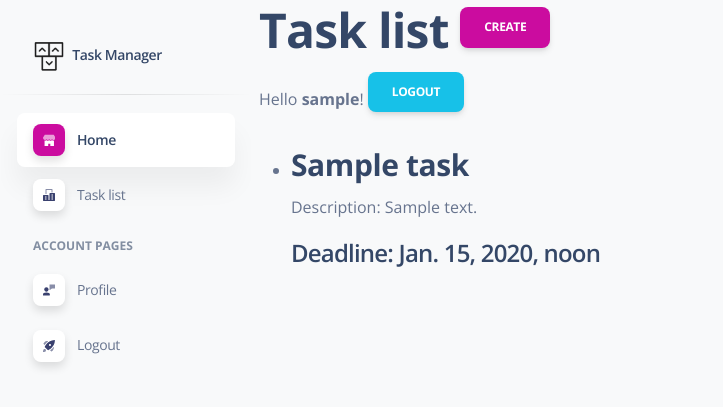
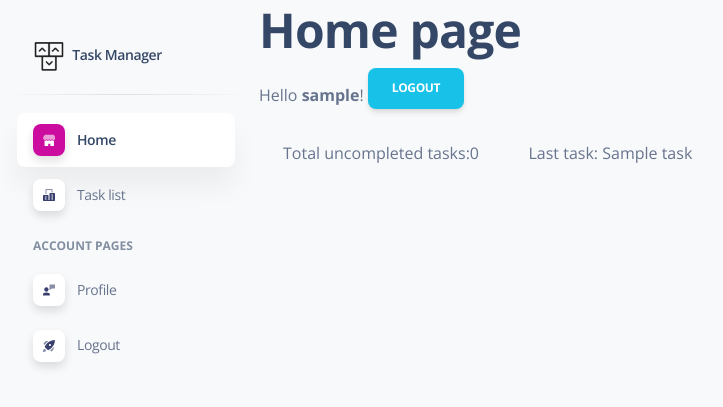
Before and after one commit to bezhevets/company_task_manager, a Django app: page / in a window 1280 px wide. Shown: the top 407 px of the page, without its empty margins (15-738 px from the left). Run offline with Django 4.2, Linux system fonts and the light colour scheme; a user stored in the database is signed in; tables that the repository leaves empty hold one stand-in row (values such as "Sample post"); some libraries are stand-ins or nearby versions.

Commit message:
Added and create index page, added a search form for the task list, access to the site is restricted to authorized users only.

```diff
--- a/cabinet/urls.py
+++ b/cabinet/urls.py
@@ -1,9 +1,10 @@
 from django.urls import path
 
-from cabinet.views import TaskListView, TaskCreateView, TaskUpdateView, TaskDetailView, TaskDeleteView
+from cabinet.views import TaskListView, TaskCreateView, TaskUpdateView, TaskDetailView, TaskDeleteView, index
 
 urlpatterns = [
-    path("", TaskListView.as_view(), name="task-list"),
+    path("", index, name="index"),
+    path("tasks/", TaskListView.as_view(), name="task-list"),
     path(
         "task/create/",
         TaskCreateView.as_view(),
--- a/cabinet/views.py
+++ b/cabinet/views.py
@@ -1,36 +1,70 @@
+from django.contrib.auth.decorators import login_required
+from django.contrib.auth.mixins import LoginRequiredMixin
 from django.shortcuts import render
 from django.urls import reverse_lazy
 from django.views import generic
 
+from cabinet.forms import TaskSearchForm
 from cabinet.models import Task
 
 
-# Create your views here.
+@login_required
+def index(request) -> str:
+    all_task = Task.objects.all()
+
+    num_not_completed_task = all_task.filter(is_completed=False).count()
+    last_task = all_task.last()
+    context = {
+        "num_not_completed_task": num_not_completed_task,
+        "last_task": last_task,
+        "all_task": all_task,
+    }
+
+    return render(request, "cabinet/index.html", context=context)
 
 
-class TaskListView(generic.ListView):
+class TaskListView(LoginRequiredMixin, generic.ListView):
     model = Task
-    queryset = Task.objects.all().select_related("task_type").prefetch_related("assignees__workers")
     template_name = "cabinet/task_list.html"
     context_object_name = "task_list"
 
+    def get_context_data(self, *, object_list=None, **kwargs):
+        context = super(TaskListView, self).get_context_data(**kwargs)
 
-class TaskCreateView(generic.CreateView):
+        name = self.request.GET.get("name", "")
+
+        context["search_form"] = TaskSearchForm(initial={"name": name})
+
+        return context
+
+    def get_queryset(self):
+        queryset = Task.objects.all().select_related("task_type").prefetch_related("assignees__workers")
+        form = TaskSearchForm(self.request.GET)
+
+        if form.is_valid():
+            return queryset.filter(
+                name__icontains=form.cleaned_data["name"]
+            )
+
+        return queryset
+
+
+class TaskCreateView(LoginRequiredMixin, generic.CreateView):
     model = Task
     fields = "__all__"
     success_url = reverse_lazy("cabinet:task-list")
 
 
-class TaskDetailView(generic.DetailView):
+class TaskDetailView(LoginRequiredMixin, generic.DetailView):
     model = Task
 
 
-class TaskUpdateView(generic.UpdateView):
+class TaskUpdateView(LoginRequiredMixin, generic.UpdateView):
     model = Task
     fields = ["description", "is_completed"]
     success_url = reverse_lazy("cabinet:task-list")
 
 
-class TaskDeleteView(generic.DeleteView):
+class TaskDeleteView(LoginRequiredMixin, generic.DeleteView):
     model = Task
     success_url = reverse_lazy("cabinet:task-list")
--- /dev/null
+++ b/templates/cabinet/index.html
@@ -0,0 +1,19 @@
+{% extends "base.html" %}
+
+{% block content %}
+  <div class="container-1">
+    <h1>Home  page</h1>
+    {% if user.is_authenticated %}
+      <p>Hello <strong>{{ user.username }}</strong>! <a href="{% url 'logout' %}" class="btn btn-info">Logout</a></p>
+    {% else %}
+      <a href="{% url 'login' %}" class="btn btn-info">Login</a>
+    {% endif %}
+  </div>
+    <div class="container">
+        <div class="row">
+            <div class="col-xl-3 d-none d-xl-block">Total uncompleted tasks:{{ num_not_completed_task }}</div>
+            <div class="col-md-8 col-xl-6">Last task: {{ last_task }}</div>
+{#            <div class="col-md-4 col-xl-3">R</div>#}
+        </div>
+    </div>
+{% endblock %}
--- a/templates/cabinet/task_list.html
+++ b/templates/cabinet/task_list.html
@@ -7,6 +7,11 @@
         Create
       </a>
     </h1>
+
+    {% block search %}
+      {% include "includes/search.html" %}
+    {% endblock %}
+
     {% if user.is_authenticated %}
       <p>Hello <strong>{{ user.username }}</strong>! <a href="{% url 'logout' %}" class="btn btn-info">Logout</a></p>
     {% else %}
--- /dev/null
+++ b/templates/includes/search.html
@@ -0,0 +1,6 @@
+{% load crispy_forms_filters %}
+
+<form action="" method="get" class="form-inline">
+  {{ search_form|crispy }}
+  <input type="submit" value="Search" class="btn btn-secondary">
+</form>
--- a/templates/includes/sidebar.html
+++ b/templates/includes/sidebar.html
@@ -3,7 +3,7 @@
 <aside class="sidenav navbar navbar-vertical navbar-expand-xs border-0 border-radius-xl my-3 fixed-start ms-3 " id="sidenav-main">
   <div class="sidenav-header">
     <i class="fas fa-times p-3 cursor-pointer text-secondary opacity-5 position-absolute end-0 top-0 d-none d-xl-none" aria-hidden="true" id="iconSidenav"></i>
-    <a class="navbar-brand m-0" href="#">
+    <a class="navbar-brand m-0" href="{% url 'cabinet:index' %}">
       <img src="{% static 'img/logo-ct-dark.png' %}" class="navbar-brand-img h-100" alt="main_logo">
       <span class="ms-1 font-weight-bold">Task Manager</span>
     </a>
@@ -13,7 +13,7 @@
     <ul class="navbar-nav">
 
       <li class="nav-item">
-        <a href="{% url 'cabinet:task-list' %}" class="nav-link active">
+        <a href="{% url 'cabinet:index' %}" class="nav-link active">
           <div class="icon icon-shape icon-sm shadow border-radius-md bg-white text-center me-2 d-flex align-items-center justify-content-center">
             <svg width="12px" height="12px" viewBox="0 0 45 40" version="1.1" xmlns="http://www.w3.org/2000/svg" xmlns:xlink="http://www.w3.org/1999/xlink">
               <title>Home</title>
```
Also changed, not shown: cabinet/forms.py (+14 -0 lines).
